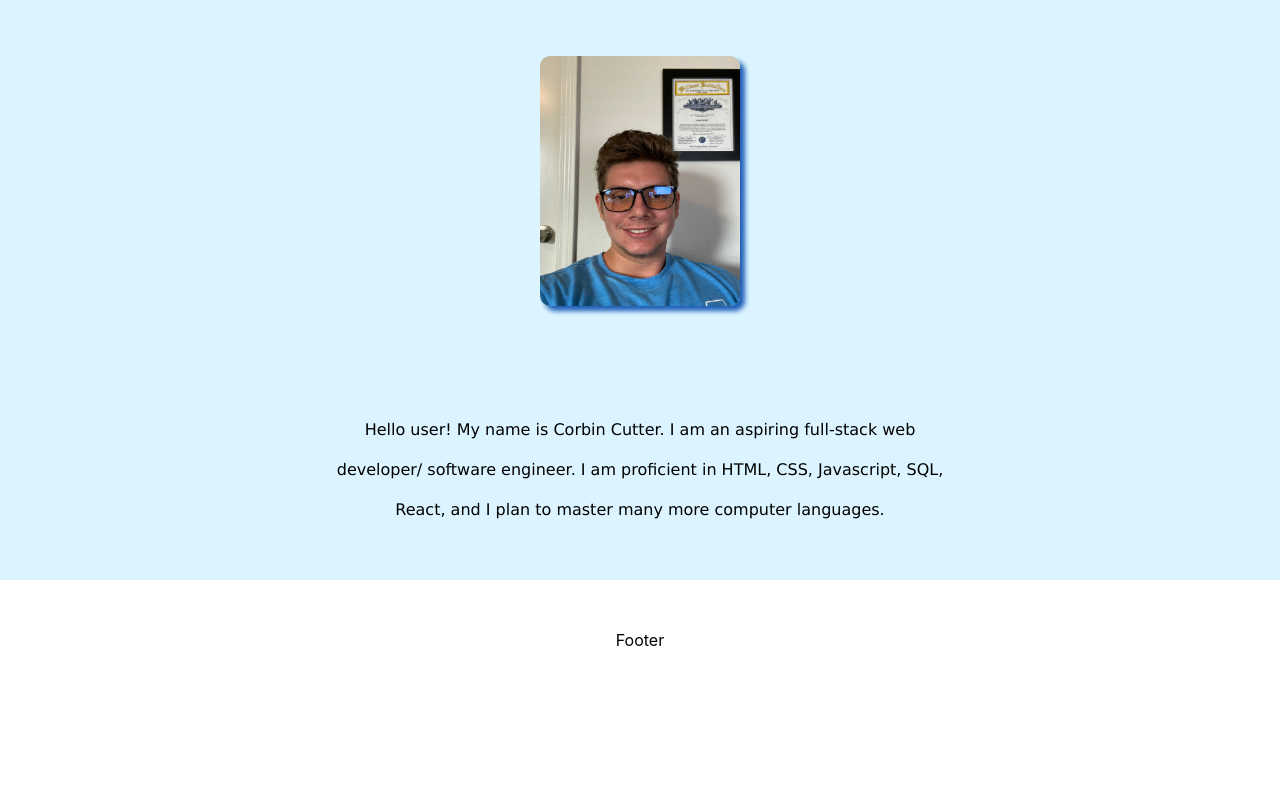
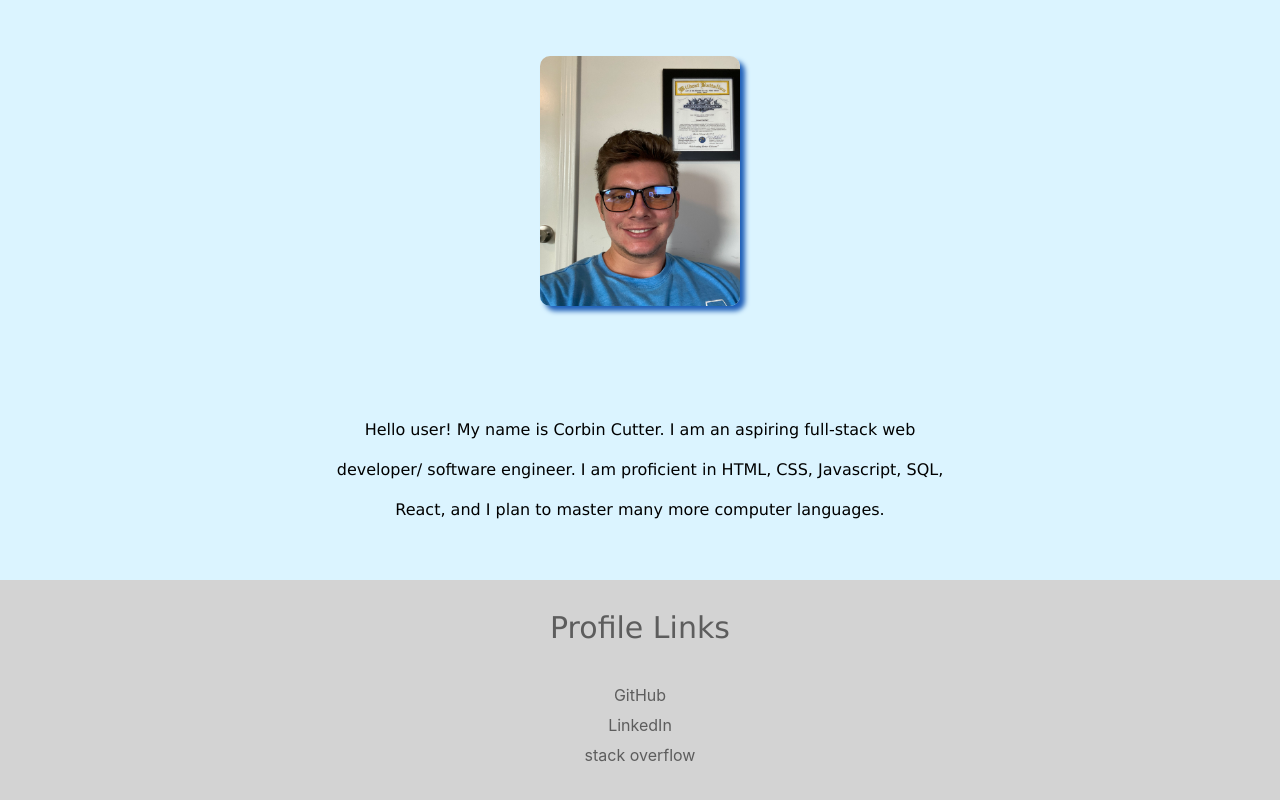
Before and after one commit to Cutter25/Corbins-React-Portfolio, a React (Create React App) app in the folder corbins-react-portfolio/: page / in a window 1280 px wide. Shown: the part 238-1038 px from the top of the page. Before the commit the page ends 904 px from the top, so only its background shows below. Built offline with nearby package versions, Linux system fonts and the light colour scheme.

Commit message:
Finally done

```diff
--- a/corbins-react-portfolio/src/App.css
+++ b/corbins-react-portfolio/src/App.css
@@ -103,9 +103,9 @@
 .about-me-p {
   width: 50%;
   margin-top: 50px;
-  margin-bottom: 50px;
   margin-left: auto;
   margin-right: auto;
+  margin-bottom: 0;
   padding-bottom: 50px;
   font-family: 'Lucida Sans', 'Lucida Sans Regular', 'Lucida Grande', 'Lucida Sans Unicode', Geneva, Verdana, sans-serif;
   line-height: 40px;
@@ -182,13 +182,10 @@
 
 /* Contact form */
 .contact-form {
-  background-color: #85e5ff;
   margin-left: 10%;
   margin-right: 10%;
   padding-top: 50px;
   padding-bottom: 50px;
-  border-radius: 20px;
-  box-shadow: 5px 5px 5px rgb(31, 95, 184);
 }
 
 .name-and-email-input {
@@ -234,3 +231,71 @@
   font-size: 25px;
   color: rgb(121, 121, 121);
 }
+
+/* Resume section */
+.resume-link{
+  display: inline-block;
+  list-style-type: none;
+  text-decoration: none;
+  color:  rgb(121, 121, 121);
+  margin-top: 50px;
+  margin-bottom: 50px;
+  font-size: 30px;
+  font-family: 'Lucida Sans', 'Lucida Sans Regular', 'Lucida Grande', 'Lucida Sans Unicode', Geneva, Verdana, sans-serif;
+  background-color: rgb(146, 255, 146);
+  border-radius: 10px;
+  padding: 10px;
+  opacity: .5;
+}
+
+.resume-link:hover {
+  opacity: 1;
+  transition-delay: .2s;
+  transition-duration: .8s;
+}
+
+/* Footer section */
+.footer {
+  background-color: lightgray;
+  color: rgb(93, 93, 93);
+  width: 100%;
+  height: 400px;
+  margin: 0;
+}
+
+.footer-p {
+  margin: 0;
+  color: rgb(93, 93, 93);
+  display: inline-block;
+  margin-top: 30px;
+  margin-bottom: 30px;
+  font-size: 30px;
+  font-family: 'Lucida Sans', 'Lucida Sans Regular', 'Lucida Grande', 'Lucida Sans Unicode', Geneva, Verdana, sans-serif;
+}
+
+.footer-github {
+  color: rgb(93, 93, 93);
+  display: block;
+  list-style-type: none;
+  text-decoration: none;
+  margin-top: 10px;
+  margin-bottom: 10px;
+}
+
+.footer-linkedin {
+  color: rgb(93, 93, 93);
+  display: block;
+  list-style-type: none;
+  text-decoration: none;
+  margin-top: 10px;
+  margin-bottom: 10px;
+}
+
+.footer-stack-overflow {
+  color: rgb(93, 93, 93);
+  display: block;
+  list-style-type: none;
+  text-decoration: none;
+  margin-top: 10px;
+  margin-bottom: 10px;
+}
--- a/corbins-react-portfolio/src/components/Footer.js
+++ b/corbins-react-portfolio/src/components/Footer.js
@@ -4,7 +4,10 @@ function Footer() {
     return (
         <div>
             <main className='footer'>
-                <p>Footer</p>
+                <p className='footer-p'>Profile Links</p>
+                <a className='footer-github' href={process.env.PUBLIC_URL + 'https://github.com/Cutter25'}>GitHub</a>
+                <a className='footer-linkedin' href={process.env.PUBLIC_URL + 'https://www.linkedin.com/in/corbincutter/'}>LinkedIn</a>
+                <a className='footer-stack-overflow' href={process.env.PUBLIC_URL + 'https://stackoverflow.com/users/21222084/corbin-cutter'}>stack overflow</a>
             </main>
         </div>
     );
--- a/corbins-react-portfolio/src/components/Resume.js
+++ b/corbins-react-portfolio/src/components/Resume.js
@@ -4,7 +4,8 @@ function Resume() {
     return (
         <div>
             <main>
-                <p>Resume link!</p>
+                <a className="resume-link" href={process.env.PUBLIC_URL + "https://docs.google.com/document/d/1jc8ukTFXlIsUHldLoWm-ilB4u0HCB3gSfUIwGmCsagw/edit?usp=sharing"} target="_blank" rel="noreferrer"
+                >Click here to view my Resume!</a>
             </main>
         </div>
     );
```
